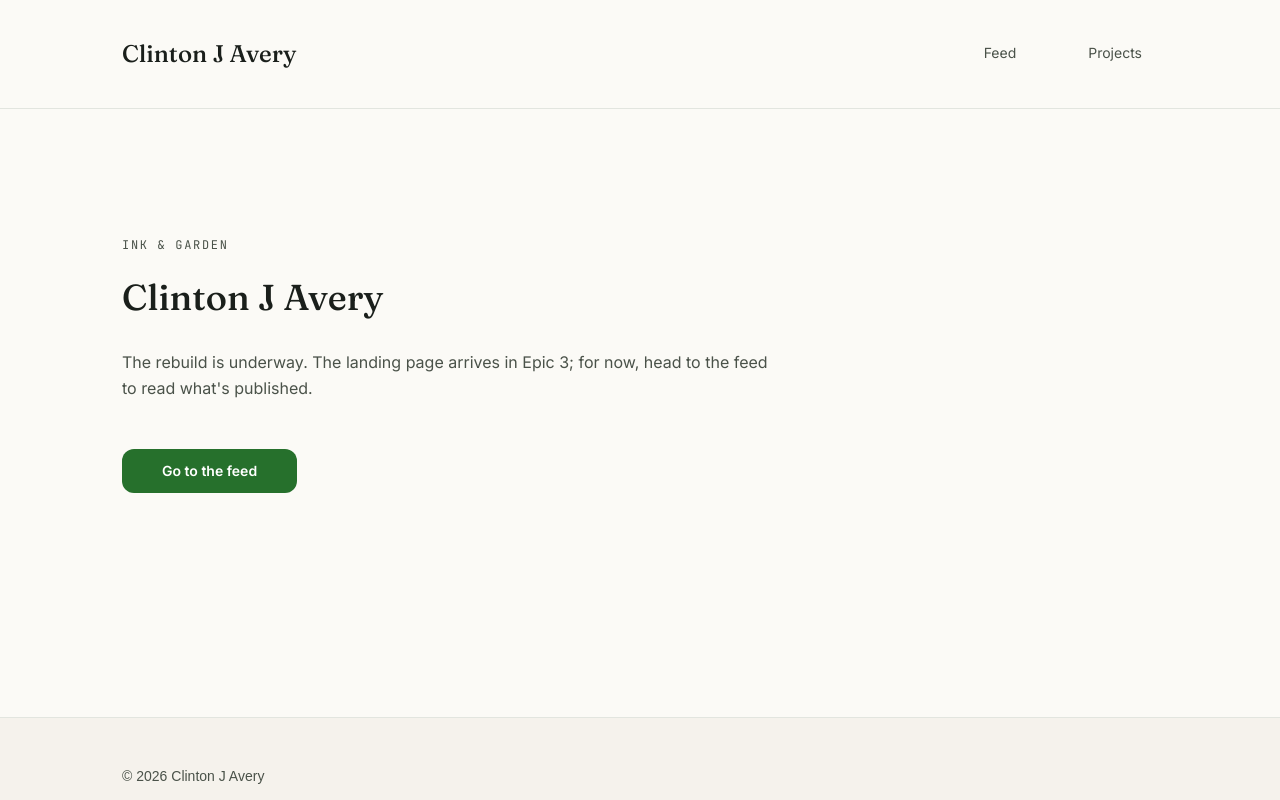
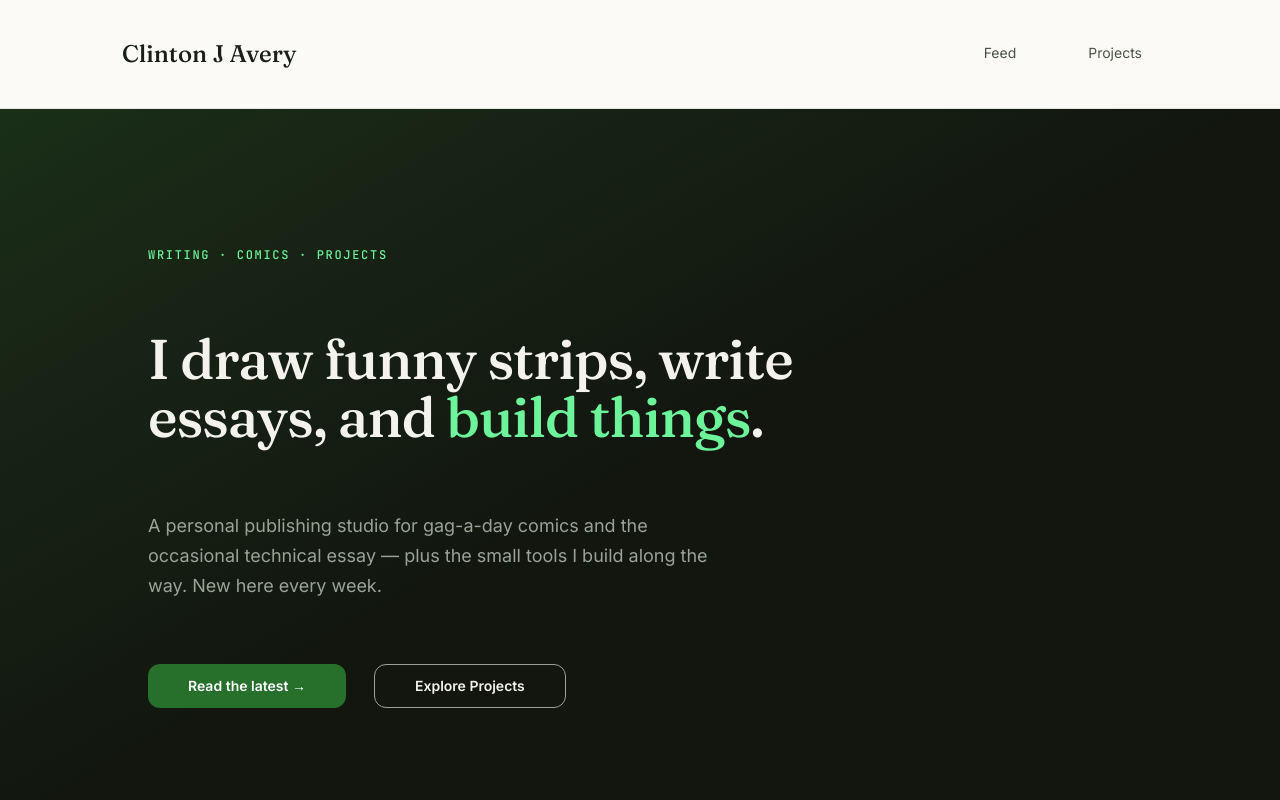
Before and after one commit to avEggHead/clintonjaverydotcom, a React (Vite) app in the folder clintonjavery/: page / in a window 1280 px wide. Shown: the top 800 px of the page. Built offline with nearby package versions, Linux system fonts and the light colour scheme.

Commit message:
3-1 done

```diff
--- a/clintonjavery/src/App.tsx
+++ b/clintonjavery/src/App.tsx
@@ -3,7 +3,7 @@ import TopNav from './components/TopNav';
 import SiteFooter from './components/SiteFooter';
 import SkipLink from './components/SkipLink';
 import ScrollToTop from './components/ScrollToTop';
-import LandingPlaceholder from './pages/LandingPlaceholder';
+import Landing from './pages/Landing';
 import Feed from './pages/Feed';
 import PostPage from './pages/PostPage';
 import ProjectsPlaceholder from './pages/ProjectsPlaceholder';
@@ -29,7 +29,7 @@ function App() {
         <TopNav />
         <main id="main" tabIndex={-1} className="flex-1 focus:outline-none">
           <Routes>
-            <Route path="/" element={<LandingPlaceholder />} />
+            <Route path="/" element={<Landing />} />
             <Route path="/p" element={<Feed />} />
             <Route path="/p/:slug" element={<PostPage />} />
             <Route path="/projects" element={<ProjectsPlaceholder />} />
--- /dev/null
+++ b/clintonjavery/src/pages/Landing.tsx
@@ -0,0 +1,82 @@
+// Landing (`/`) — the site front door (Epic 3, Story 3.1).
+// Full-bleed dark `ink-surface` hero (≥92vh): eyebrow + one-line Fraunces
+// identity + lede + ONE primary CTA (→ Feed) + a secondary ghost (→ Projects).
+// Identity-first About-in-the-hero (UX-DR-3 / FR-1): no separate About page.
+//
+// The "action photograph" layer is a sourced asset (brief: action photography
+// of Clint programming/talking to people). Until it's sourced, an ambient
+// mint-tinted gradient (the key-screen mock's placeholder treatment) fills the
+// layer; set HERO_PHOTO (identity.ts) to drop the real <img> in as the LCP
+// element (eager, high-priority). No layout shift above the hero on initial
+// render — the hero reserves ≥92vh, TopNav is sticky with a stable height.
+// Mint is reserved for dark-panel energy (eyebrow + the "build things" em),
+// never a large fill on the paper surface.
+//
+// Story 3.2 will append the scroll-narrative sections (Latest / Feed teaser /
+// Projects teaser) below this hero; 3.3 fills the Latest strip. This file is the
+// hero for now.
+import { Link } from 'react-router-dom';
+import { buildHeadMeta } from '../site/head-meta';
+import { useHead } from '../head/useHead';
+import { HERO_PHOTO } from '../site/identity';
+
+export default function Landing() {
+  useHead(buildHeadMeta({ kind: 'home' }));
+
+  return (
+    <section className="relative w-full overflow-hidden bg-ink-surface text-on-ink">
+      {/* Action-photo layer (sourced asset): when HERO_PHOTO is set the eager
+       * high-priority <img> is the LCP; until then an ambient gradient (the
+       * key-screen mock's placeholder) holds the space. aria-hidden: decor. */}
+      <div aria-hidden className="absolute inset-0">
+        {HERO_PHOTO ? (
+          <img
+            src={HERO_PHOTO}
+            alt=""
+            className="h-full w-full object-cover opacity-40"
+            loading="eager"
+            fetchPriority="high"
+          />
+        ) : (
+          <div className="h-full w-full bg-linear-to-br from-primary/25 via-ink-surface to-ink-surface" />
+        )}
+      </div>
+
+      {/* ≥92vh stage; the identity block is centered so eyebrow + h1 + CTA
+       * sit inside the first viewport at 320px (FR-1 / AC1). */}
+      <div className="relative mx-auto flex min-h-[92vh] max-w-feed-max flex-col justify-center gap-7 px-4 py-10 sm:gap-8 sm:px-6 sm:py-16">
+        <span className="eyebrow text-eyebrow font-medium text-accent-mint">
+          Writing · Comics · Projects
+        </span>
+
+        <h1 className="max-w-[18ch] font-display text-display-lg-mobile leading-display-mobile text-on-ink sm:text-display-lg sm:leading-display sm:tracking-display">
+          I draw funny strips, write essays, and{' '}
+          <em className="italic text-accent-mint">build things</em>.
+        </h1>
+
+        <p className="max-w-[52ch] font-body text-body-lg leading-prose text-ink-variant">
+          A personal publishing studio for gag-a-day comics and the occasional
+          technical essay — plus the small tools I build along the way. New here
+          every week.
+        </p>
+
+        <div className="flex flex-wrap items-center gap-3.5">
+          {/* Exactly ONE button-primary above the fold (AC2) — routes to the Feed. */}
+          <Link
+            to="/p"
+            className="inline-flex min-h-[44px] items-center rounded-md bg-primary-strong px-5 font-body text-sm font-semibold text-on-primary focus-visible:outline focus-visible:outline-2 focus-visible:outline-on-ink focus-visible:outline-offset-2"
+          >
+            Read the latest →
+          </Link>
+          {/* Secondary button-ghost → Projects (not a second primary; AC2). */}
+          <Link
+            to="/projects"
+            className="inline-flex min-h-[44px] items-center rounded-md border border-ink-variant px-5 font-body text-sm font-semibold text-on-ink focus-visible:outline focus-visible:outline-2 focus-visible:outline-on-ink focus-visible:outline-offset-2"
+          >
+            Explore Projects
+          </Link>
+        </div>
+      </div>
+    </section>
+  );
+}
--- a/clintonjavery/src/pages/LandingPlaceholder.tsx
+++ /dev/null
@@ -1,33 +0,0 @@
-import { Link } from 'react-router-dom';
-import { buildHeadMeta } from '../site/head-meta';
-import { useHead } from '../head/useHead';
-
-// `/` — minimal placeholder linking to `/p` (AC6). The full Landing is Epic 3.
-// Story 1.6 — site identity <head> (FR-11): the home route owns the canonical
-// site title/description/og:image/og:url = https://www.clintonavery.com.
-export default function LandingPlaceholder() {
-  useHead(buildHeadMeta({ kind: 'home' }));
-
-  return (
-    <div className="mx-auto w-full max-w-[1100px] px-4 py-16">
-      <p className="font-mono text-xs uppercase tracking-[0.14em] text-on-surface-variant eyebrow">
-        Ink &amp; Garden
-      </p>
-      <h1 className="mt-3 font-display text-3xl text-ink sm:text-4xl">
-        Clinton J Avery
-      </h1>
-      <p className="mt-4 max-w-prose font-body text-base leading-relaxed text-on-surface-variant">
-        The rebuild is underway. The landing page arrives in Epic 3; for now,
-        head to the feed to read what&apos;s published.
-      </p>
-      <p className="mt-6">
-        <Link
-          to="/p"
-          className="inline-flex min-h-[44px] items-center rounded-md bg-primary-strong px-5 font-body text-sm font-semibold text-on-primary focus-visible:outline focus-visible:outline-2 focus-visible:outline-primary focus-visible:outline-offset-2"
-        >
-          Go to the feed
-        </Link>
-      </p>
-    </div>
-  );
-}
--- a/clintonjavery/src/site/identity.ts
+++ b/clintonjavery/src/site/identity.ts
@@ -28,6 +28,16 @@ export const SITE_DESCRIPTION =
  */
 export const DEFAULT_OG_IMAGE = '/assets/bg-space.jpg';
 
+/**
+ * Landing hero "action photograph" (Epic 3 / FR-1 / UX-DR-3). The brief calls
+ * for action photography of Clint programming and talking to people — an asset
+ * still to be sourced/commissioned. Until then, the hero renders an ambient
+ * mint-tinted placeholder (the key-screen mock's treatment). Set this to a
+ * slash-root path (e.g. '/images/clint-at-desk.jpg') to drop the real eager,
+ * high-priority <img> in as the LCP element. Slash-root; served from public/.
+ */
+export const HERO_PHOTO: string | null = null;
+
 /** Twitter Card type (large image preview for strips/photos). */
 export const TWITTER_CARD = 'summary_large_image';
 
--- a/clintonjavery/src/styles.css
+++ b/clintonjavery/src/styles.css
@@ -56,6 +56,7 @@
   --font-mono: 'JetBrains Mono', ui-monospace, monospace;
 
   --text-display-lg: 56px;
+  --text-display-lg-mobile: 40px;  /* DESIGN.md display-lg-mobile — mobile hero ramp */
   --text-headline-lg: 36px;
   --text-headline-md: 28px;
   --text-headline-sm: 22px;
@@ -68,6 +69,7 @@
   --text-code: 15px;
 
   --leading-display: 1.05;
+  --leading-display-mobile: 1.08;  /* DESIGN.md display-lg-mobile line-height */
   --leading-headline-lg: 1.15;
   --leading-headline-md: 1.2;
   --leading-headline-sm: 1.3;
```
Also changed, not shown: 1 other file (tests, documents, lock files or other folders).
